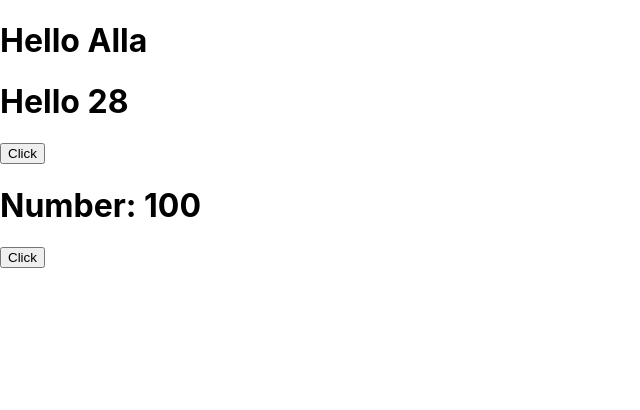
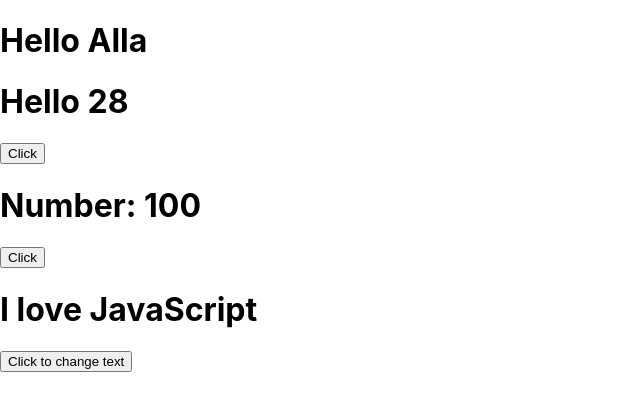
Before and after one commit to MaryiaBialetskaya1/learn-react-hooks, a React (Create React App) app: page / in a window 1280 px wide. Shown: the top 410 px of the page, without its empty margins (0-640 px from the left). Built offline with nearby package versions, Linux system fonts and the light colour scheme.

Commit message:
add new Component Change text with if else, update Component CountDown

```diff
--- a/src/App.js
+++ b/src/App.js
@@ -1,4 +1,5 @@
 import "./App.css";
+import { ChangeText } from "./components/ChangeText/ChangeText";
 import { CountDown } from "./components/Count/CountDown";
 import UseHooks01 from "./components/UseHooks01/UseHooks01";
 function App() {
@@ -6,6 +7,7 @@
     <div>
       <UseHooks01 />
       <CountDown />
+      <ChangeText />
     </div>
   );
 }
--- /dev/null
+++ b/src/components/ChangeText/ChangeText.js
@@ -0,0 +1,19 @@
+import { useState } from "react";
+
+export function ChangeText() {
+  const [text, setText] = useState("JavaScript");
+  const handleClick = () => {
+    if (text === "JavaScript") {
+      setText("React");
+    } else {
+      setText("JavaScript");
+    }
+  };
+
+  return (
+    <div>
+      <h1>I love {text}</h1>
+      <button onClick={handleClick}>Click to change text</button>
+    </div>
+  );
+}
--- a/src/components/Count/CountDown.js
+++ b/src/components/Count/CountDown.js
@@ -1,15 +1,19 @@
 import { useState } from "react";
 
 export function CountDown() {
-  const [namber, setNumber] = useState(100);
+  const [number, setNumber] = useState(100);
 
   const updateData = () => {
-    setNumber(namber - 5);
+    if (number >= 5) {
+      setNumber(number - 5);
+    } else {
+      setNumber(0);
+    }
   };
-
+  console.log(number);
   return (
     <div>
-      <h1>Number: {namber}</h1>
+      <h1>Number: {number}</h1>
       <button onClick={updateData}>Click</button>
     </div>
   );
```
